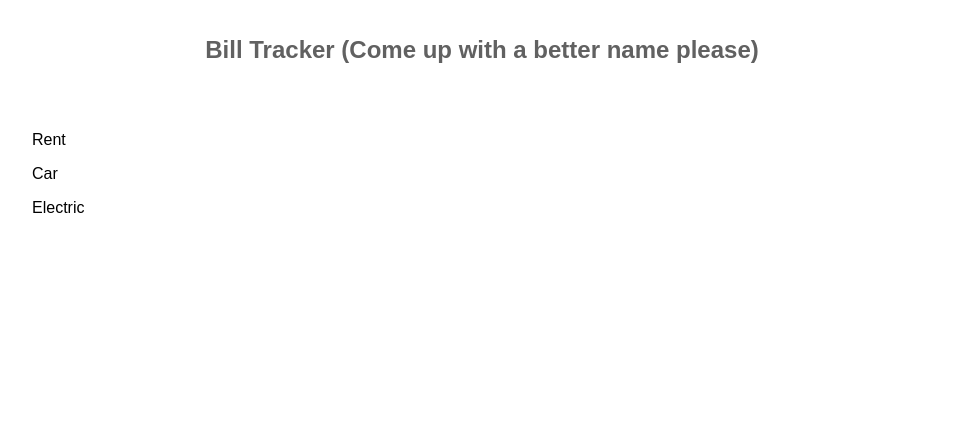
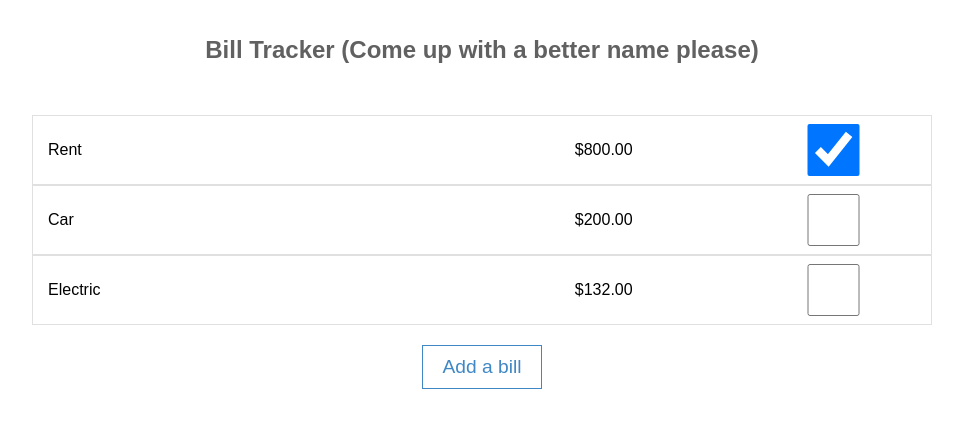
Before and after one commit to krames12/bill-tracker, a React (Create React App) app: page / in a window 1280 px wide. Shown: the top 428 px of the page, without its empty margins (158-1121 px from the left). Built offline with nearby package versions, Linux system fonts and the light colour scheme.

Commit message:
styled more, added more info per bill component."

```diff
--- a/src/App.css
+++ b/src/App.css
@@ -1,3 +1,7 @@
+body {
+  box-sizing: border-box;
+}
+
 .App-header {
   background-color: white;
   padding: 20px;
@@ -15,3 +19,33 @@
   min-width: 320px;
   padding: 15px;
 }
+
+.bill-item {
+  display: grid;
+  grid-template-columns: 3fr 1fr 1fr;
+  border: 1px solid #E0E0E0;
+  padding: 5px 10px;
+  line-height: 1em;
+}
+
+.bill-item p {
+  display: inline-block;
+  padding: 5px;
+}
+
+#button-add-bill {
+  display: block;
+  cursor: pointer;
+  padding: 10px 20px;
+  background-color: white;
+  border: 1px solid #3F88C5;
+  color: #3F88C5;
+  font-size: 1.2em;
+  margin: 20px auto;
+  transition: all 0.2s ease-in-out;
+}
+
+#button-add-bill:hover {
+  background-color: #3F88C5;
+  color: white;
+}
--- a/src/Bill.js
+++ b/src/Bill.js
@@ -2,6 +2,8 @@ import React from 'react'
 
 export default (data) => (
   <div className="bill-item">
-    <p>{data.name}</p>
+    <p className="bill-name">{data.name}</p>
+    <p className="bill-cost">${data.cost.toFixed(2)}</p>
+    <input type="checkbox" checked={data.completed ? 'checked' : ''}/>
   </div>
 )
--- a/src/BillContainer.js
+++ b/src/BillContainer.js
@@ -10,7 +10,7 @@ class BillContainer extends Component {
           'id': 1,
           'name': 'Rent',
           'cost': 800,
-          'completed': false
+          'completed': true
         },
         {
           'id': 2,
@@ -28,14 +28,22 @@ class BillContainer extends Component {
     }
   }
 
+  billPayed = (bill) => {
+
+  }
+
   render() {
     return(
       <div id='bills-container'>
         {
+          this.state.bills && this.state.bills.length ?
           this.state.bills.map( (bill) => (
             <Bill key={bill.id} {...bill} />
           ))
+          :
+          <p>You have no bills</p>
         }
+        <button id="button-add-bill">Add a bill</button>
       </div>
     )
   };
```
Also changed, not shown: src/logo.svg (deleted).
